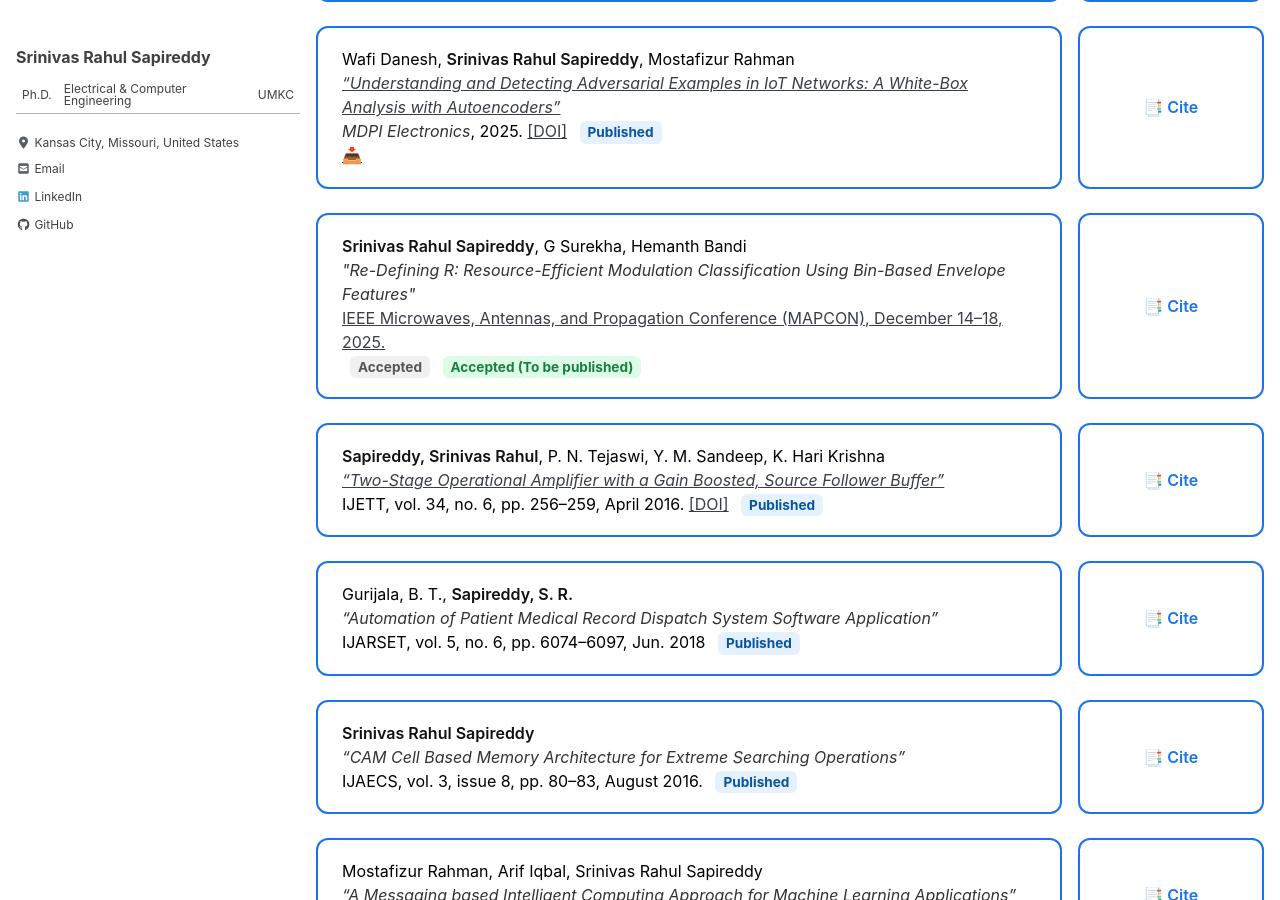
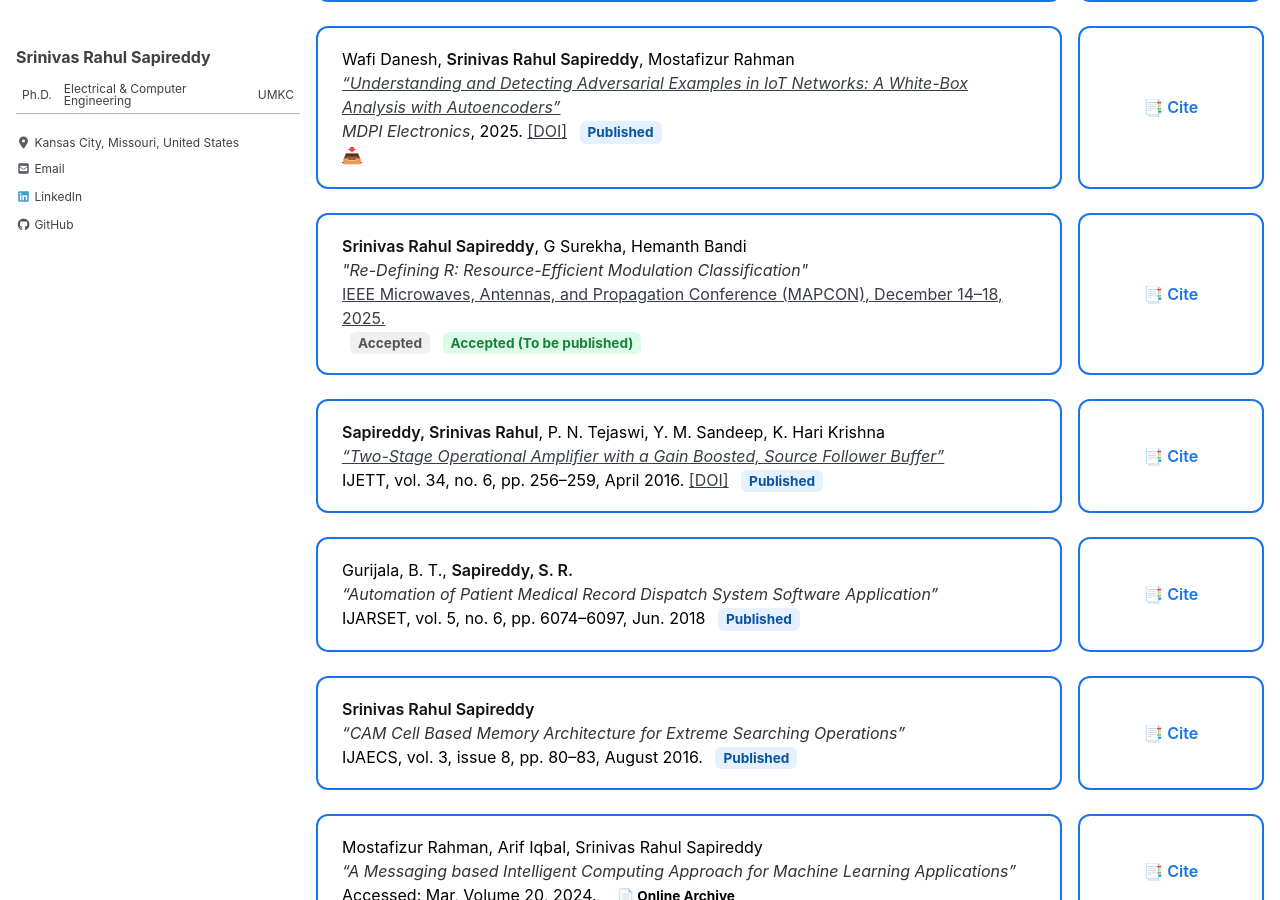
Before and after one commit to srsapireddy/srsapireddy.github.io, a Jekyll site: the page built from _pages/publications.md, in a window 1280 px wide and 900 px high, scrolled down 1502 px. Built offline with Jekyll 4.4.1, drawn with Linux system fonts in a browser that asks for light colours; cached includes are drawn as plain includes; nearby versions of some CDN libraries.

Commit message:
Update publications.md

```diff
--- a/_pages/publications.md
+++ b/_pages/publications.md
@@ -295,7 +295,7 @@ function copyCitation(id) {
     <div class="pub-entry">
       <div class="pub-card">
         <strong>Srinivas Rahul Sapireddy</strong>, G Surekha, Hemanth Bandi<br>
-        <em>"Re-Defining R: Resource-Efficient Modulation Classification Using Bin-Based Envelope Features"</em><br>
+        <em>"Re-Defining R: Resource-Efficient Modulation Classification"</em><br>
         <a href="https://ieeemapcon.org/" target="_blank">IEEE Microwaves, Antennas, and Propagation Conference (MAPCON), December 14–18, 2025.</a> <br>  <span class="status pending">Accepted</span>
         <span class="status accepted">Accepted (To be published)</span>
       </div>
```
